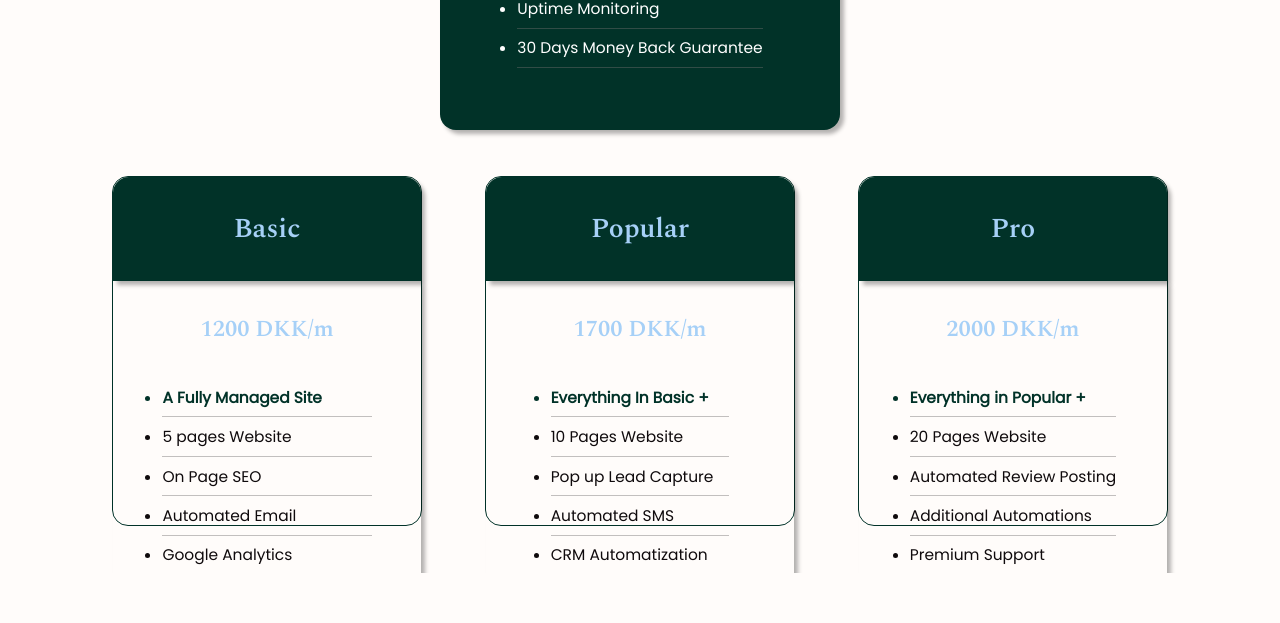
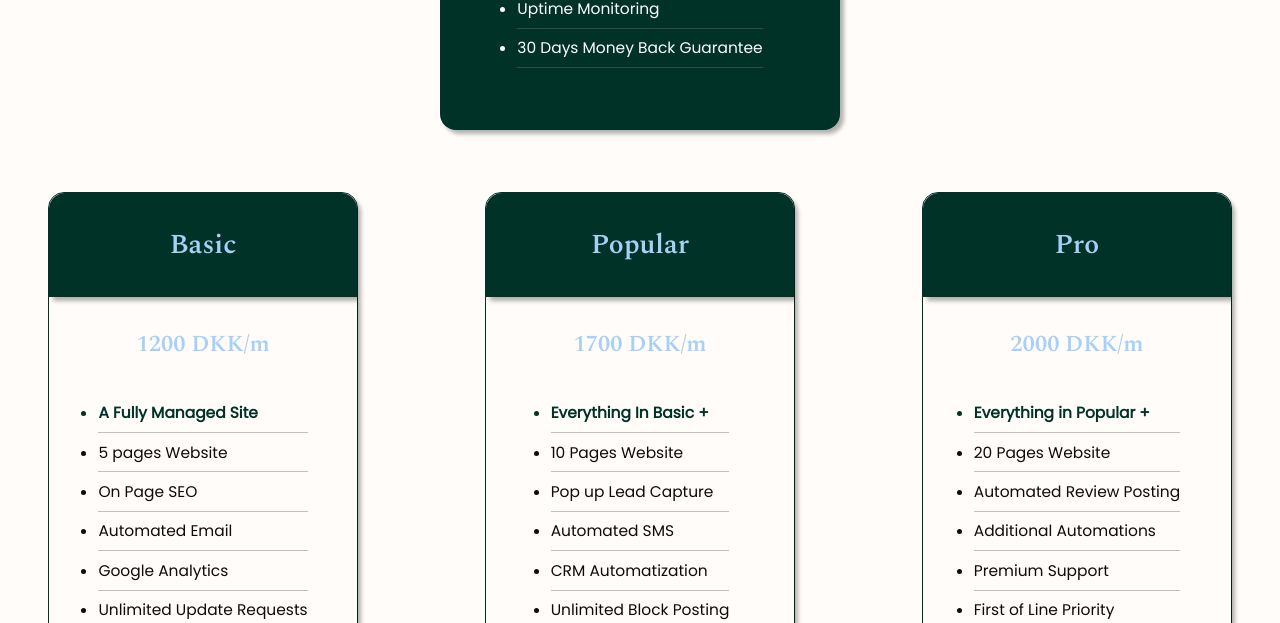
Before and after one commit to KarinaValens/better-sites, a Next.js app: page /pricing in a window 1280 px wide. Shown: the part 1137-1760 px from the top of the page. Built offline with nearby package versions, Linux system fonts and the light colour scheme.

Commit message:
fixing errors in the packaging style

```diff
--- /dev/null
+++ b/components/pricing/PricingSummaryPayment.js
@@ -0,0 +1,19 @@
+import React, { useContext } from "react";
+import { AppContext } from "../context/AppContext";
+
+export default function SummaryPayment() {
+  const { show, pricing } = useContext(AppContext);
+  return (
+    <>
+      {!show && (
+        <mail>
+          <section>
+            <h2>{pricing.title}</h2>
+            <h3>Plan title</h3>
+            <p>plan price</p>
+          </section>
+        </mail>
+      )}
+    </>
+  );
+}
--- a/components/pricing/Summary_Payment.js
+++ /dev/null
@@ -1,5 +0,0 @@
-import React from "react";
-
-export default function Summary_Payment() {
-  return <div>_</div>;
-}
--- a/pages/pricing.js
+++ b/pages/pricing.js
@@ -1,8 +1,9 @@
 import React, { useContext } from "react";
 import PricingFirstSection from "../components/pricing/PricingFirstSect";
-import AllPackage from "../components/pricing/AllPackage";
-import Packages from "../components/pricing/Packages";
 import { AppContext } from "../components/context/AppContext";
+import SummaryPayment from "../components/pricing/PricingSummaryPayment";
+import AllPackage from "../components/pricing/PricingAllPackage";
+import Packages from "../components/pricing/PricingPackages";
 
 export default function Pricing() {
   const { show } = useContext(AppContext);
--- a/styles/globals.css
+++ b/styles/globals.css
@@ -52,8 +52,8 @@
 
 /* ---// Reset //--- */
 * {
-  /*   outline: 2px dotted hotpink;
- */
+  /* outline: 2px dotted hotpink; */
+
   box-sizing: border-box;
   padding: 0;
   margin: 0;
@@ -278,9 +278,10 @@ label {
 .pricing-wraper {
   gap: 2rem;
   width: 80%;
-  height: 70%;
+
+  /* height: 70%; */
   overflow-x: scroll;
-  margin: auto;
+  margin: 4rem auto;
 }
 
 .cards-container::-webkit-scrollbar,
@@ -580,7 +581,8 @@ footer > div {
 .pricing-card-continer {
   min-width: 20rem;
   margin: auto;
-  margin: 3rem 0%;
+  /*   margin: 3rem 0%;
+ */
   border: 1px solid var(--primary-color-green);
   border-radius: 16px;
 }
@@ -689,7 +691,7 @@ footer > div {
     max-width: 400px;
   }
   .pricing-wraper {
-    width: 85%;
+    width: 100%;
     justify-content: space-around;
   }
 }
```
Also changed, not shown: components/pricing/PricingAllPackage.js (renamed from components/pricing/AllPackage.js), components/pricing/PricingPackages.js (renamed from components/pricing/Packages.js).
